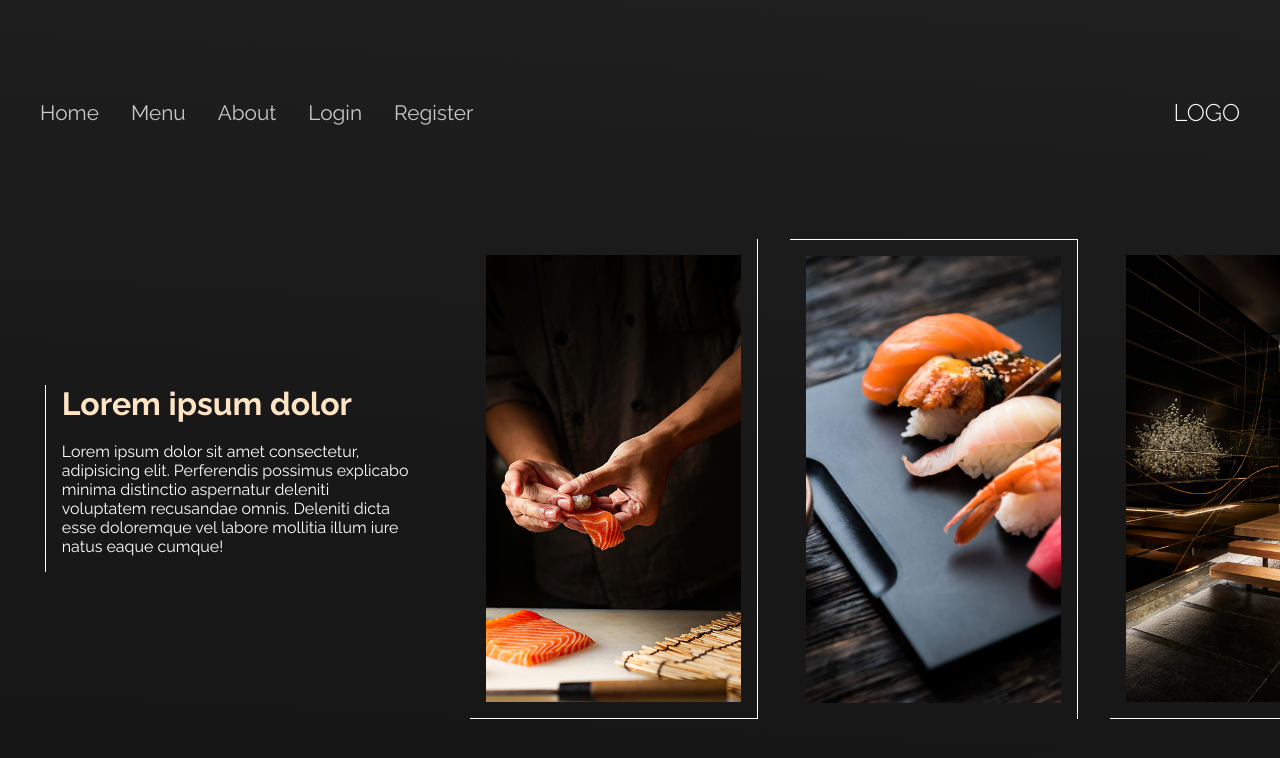
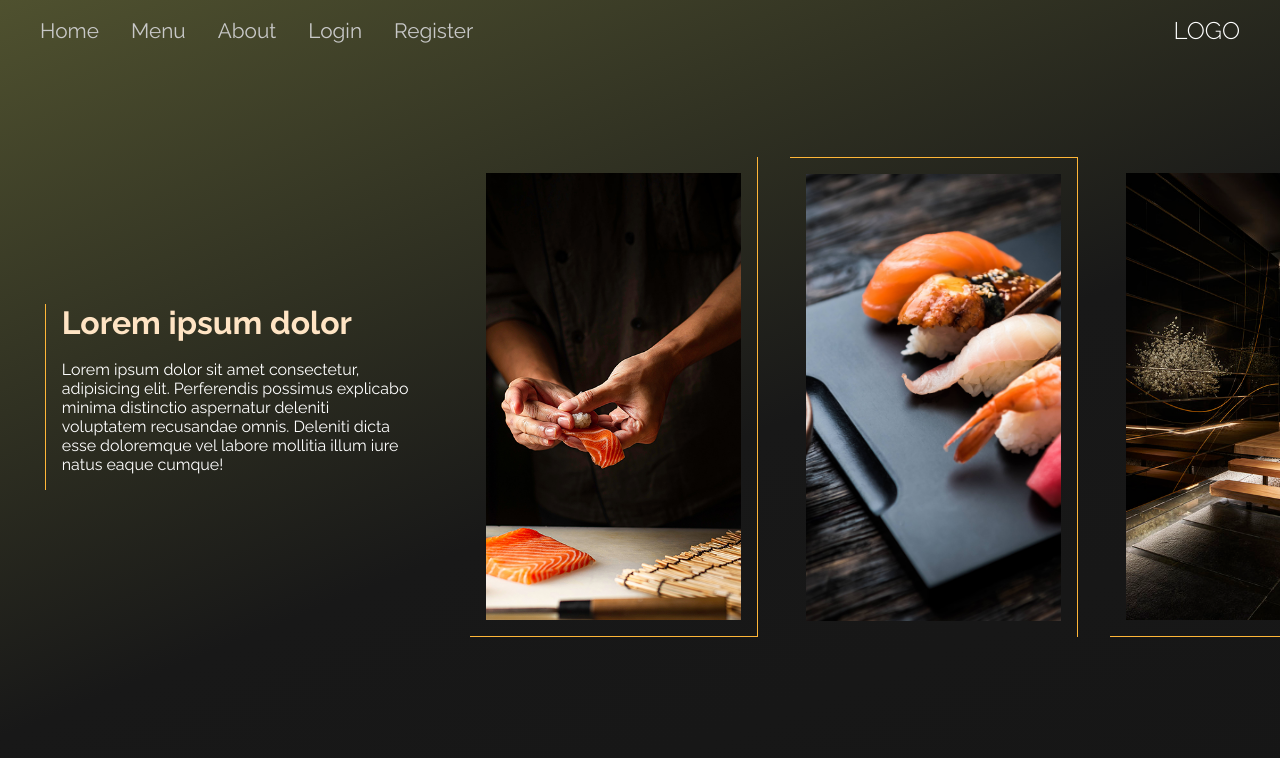
Before and after one commit to ErionOruglica/ProjectLab1, a React (Create React App) app: page / in a window 1280 px wide. Shown: the top 758 px of the page. Built offline with nearby package versions, Linux system fonts and the light colour scheme.

Commit message:
updated style

```diff
--- a/src/components/navbar.css
+++ b/src/components/navbar.css
@@ -5,6 +5,7 @@
 
 
 header{
+  margin-top: 0;
 background-color: transparent;
 display:flex;
 justify-content: space-between;
@@ -36,6 +37,6 @@ ul a{
 }
 
 ul a:hover{
-  color:rgba(137, 221, 115, 0.799);
+  color:rgba(253, 201, 70, 0.799);
   transition-duration: .5s;
 }
--- a/src/pages/Home.js
+++ b/src/pages/Home.js
@@ -3,9 +3,11 @@ import './home.css'
 import img1 from '../imgs/home-img4.jpg'
 import img2 from '../imgs/home-img10.jpg'
 import img3 from '../imgs/home-img11.jpg'
+import Footer from '../components/Footer'
 
 const Home = () => {
   return (
+    <>
     <main className="main-home">
         <div className="text-content">
         <h1>Lorem ipsum dolor</h1>
@@ -29,6 +31,8 @@ const Home = () => {
 
         </div>
     </main>
+
+    </>
   )
 }
 
--- a/src/pages/home.css
+++ b/src/pages/home.css
@@ -1,16 +1,16 @@
 body{
     margin: 0;
     padding: 0;
-    height:100vh;
-    width:100vw;
+    /* height:100vh;
+    width:100vw; */
     background: rgb(22,22,22);
-    background: linear-gradient(3deg, rgba(22,22,22) 0%, rgba(24,24,24) 44%, rgba(31,31,31) 100%);
-/* background: url('../imgs/home-bg4.jfif'); */
+background: linear-gradient(338deg, rgba(22,22,22,1) 0%, rgba(24,24,24,1) 44%, rgba(79,81,47,1) 100%);/* background: url('../imgs/home-bg4.jfif'); */
    background-repeat: no-repeat;
    background-position: center;
    background-size: cover;
    background-attachment: fixed;
     overflow-x: hidden;
+    /* overflow-y: visible; */
 }
 
 .main-home{
@@ -30,7 +30,7 @@ body{
     padding-bottom:1rem;
     display:flex;
     flex-direction: column;
-    border-left: 1px solid white;
+    border-left: 1px solid rgb(255, 182, 56);
     padding-left: 1rem;
 }
 .text-content h1{
@@ -55,8 +55,8 @@ body{
     grid-column: 1/2;
     object-fit: contain;
     padding: 1rem;
-    border-bottom:1px solid white;
-    border-right:1px solid white;
+    border-bottom:1px solid rgb(255, 182, 56);
+    border-right:1px solid rgb(255, 182, 56);
 }
 
 .sec2{
@@ -64,8 +64,8 @@ body{
     grid-column: 2/3;
     object-fit: contain;
     padding: 1rem;
-    border-top:1px solid white;
-    border-right:1px solid white;
+    border-top:1px solid rgb(255, 182, 56);
+    border-right:1px solid rgb(255, 182, 56);
 }
 
 
@@ -74,8 +74,8 @@ body{
     grid-column: 3/4;
     object-fit: contain;
     padding: 1rem;
-    border-bottom:1px solid white;
-    border-right:1px solid white;
+    border-bottom:1px solid rgb(255, 182, 56);
+    border-right:1px solid rgb(255, 182, 56);
 }
 
 .sec-img>img{
```
